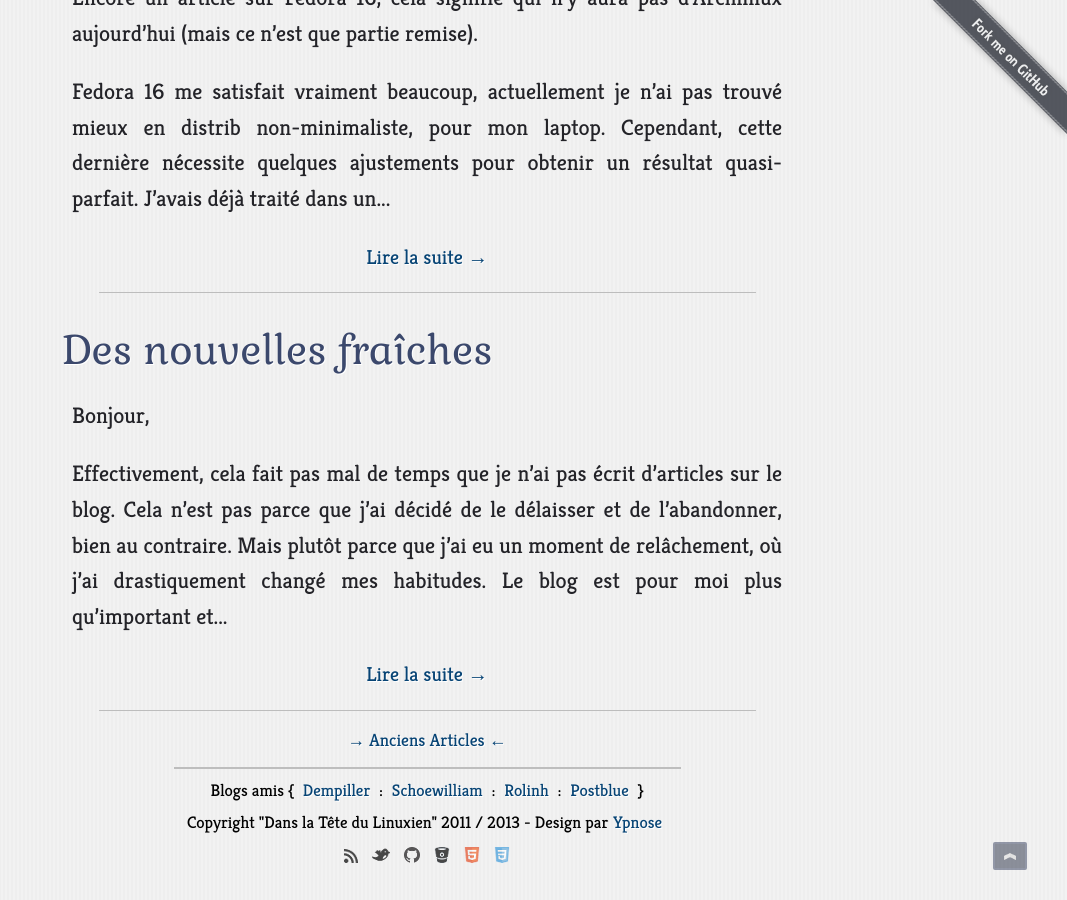
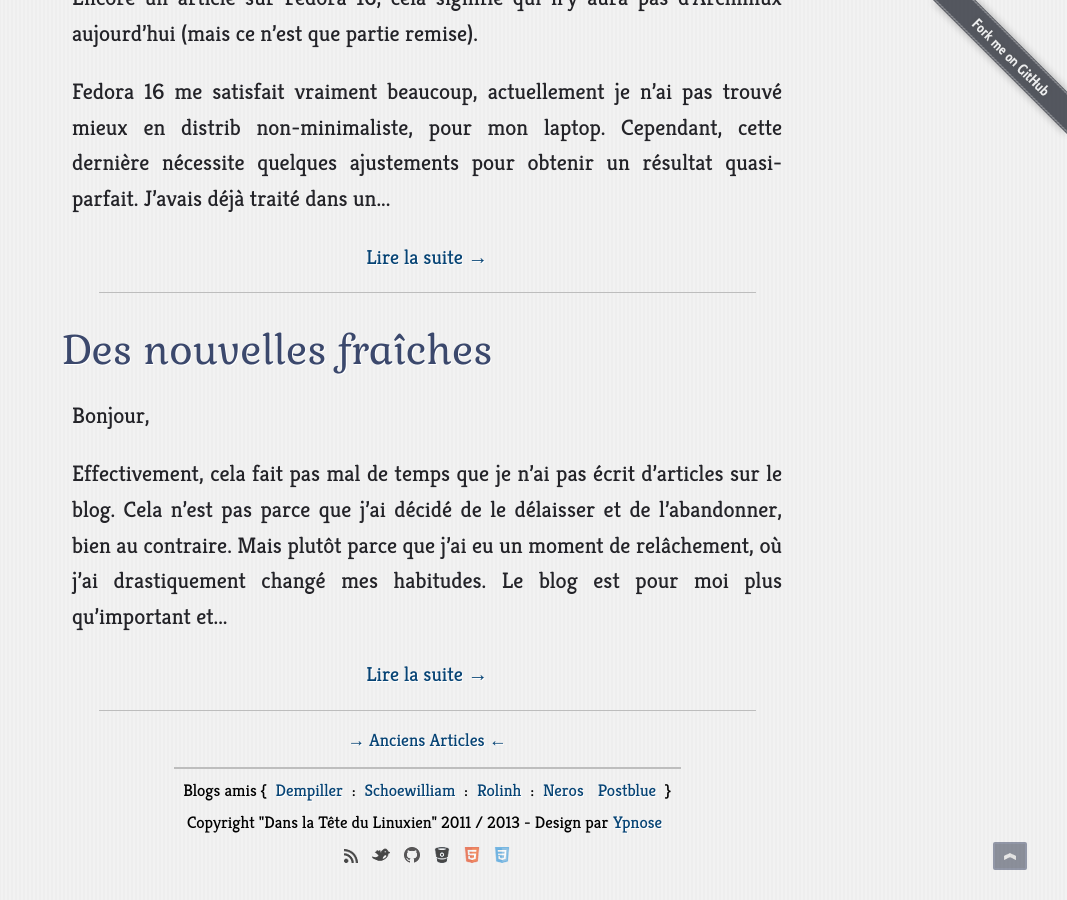
Before and after one commit to roberts-sandbox/test-ypnose, a Jekyll site: the page built from index.html, in a window 1280 px wide and 900 px high, scrolled down 2849 px. Shown: the whole window, without its empty margins (213-1280 px from the left). Built offline with Jekyll 4.4.1, drawn with Linux system fonts in a browser that asks for light colours.

Commit message:
New blog

```diff
--- a/_layouts/default.html
+++ b/_layouts/default.html
@@ -48,6 +48,7 @@
 			<a href="http://lazonelibre.eklablog.com/">Dempiller</a> :
 			<a href="http://schoewilliam.fr/">Schoewilliam</a> :
 			<a href="http://blog.rolinh.ch/">Rolinh</a> :
+			<a href="http://neros.fr/blog/">Neros</a>
 			<a href="http://postblue.info/">Postblue</a> }
 		</div>
 		<div>
```
